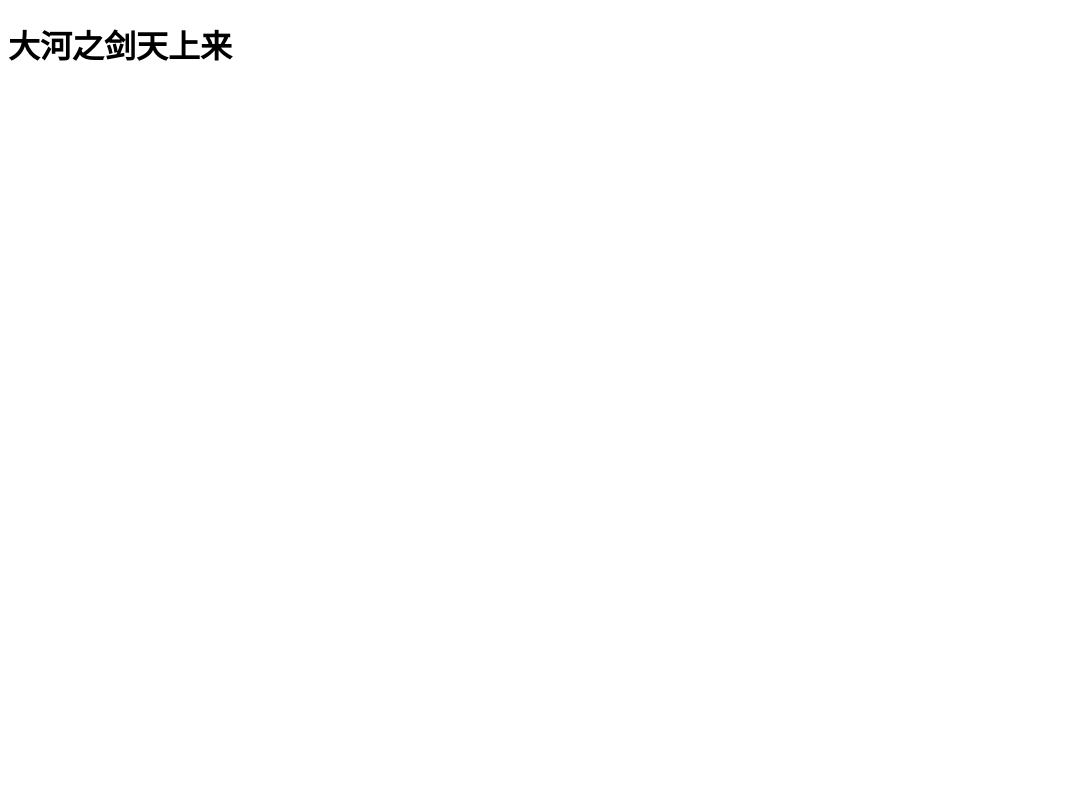
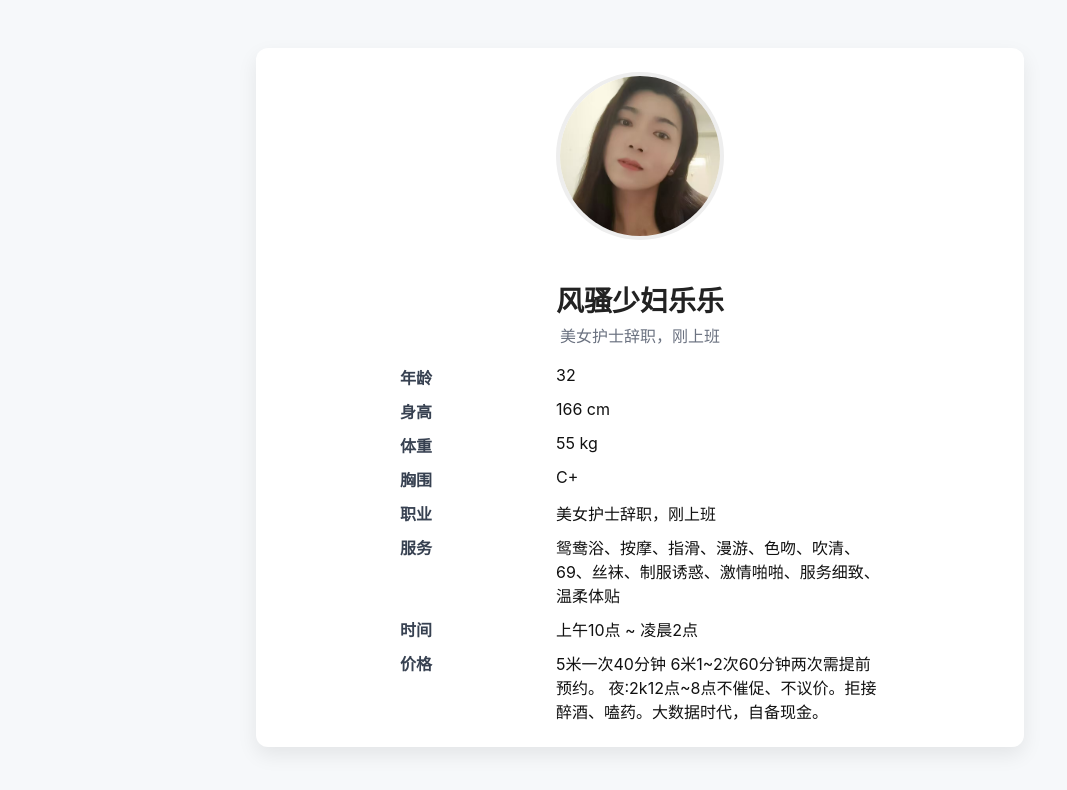
Before and after one commit to wwa89901-glitch/html-demo, a plain HTML site: page index.html in a window 1280 px wide. Shown: the whole page, without its empty margins (0-1067 px from the left). Drawn offline with Linux system fonts and the light colour scheme.

Commit message:
Update index.html
tests

```diff
--- a/index.html
+++ b/index.html
@@ -1,10 +1,83 @@
 <!doctype html>
-<html>
+<html lang="zh-CN">
 <head>
   <meta charset="utf-8">
-  <title>示例页面</title>
+  <title>个人简介 - 风骚少妇乐乐</title>
+  <meta name="viewport" content="width=device-width,initial-scale=1">
+  <style>
+    body {
+      font-family: -apple-system, BlinkMacSystemFont, "Segoe UI", Roboto, "Helvetica Neue", Arial;
+      background: #f6f8fa;
+      padding: 40px;
+      color: #222;
+    }
+    .card {
+      max-width: 720px;
+      margin: 0 auto;
+      background: white;
+      border-radius: 12px;
+      box-shadow: 0 8px 20px rgba(0,0,0,0.08);
+      padding: 24px;
+      text-align: center;
+    }
+    .avatar {
+      width: 160px;
+      height: 160px;
+      border-radius: 50%;
+      object-fit: cover;
+      border: 4px solid #eee;
+      margin-bottom: 16px;
+    }
+    h1 {
+      font-size: 28px;
+      margin-bottom: 4px;
+    }
+    .occupation {
+      color: #6b7280;
+      margin-bottom: 18px;
+    }
+    dl {
+      text-align: left;
+      display: grid;
+      grid-template-columns: 140px 1fr;
+      gap: 10px 16px;
+      margin: 0 auto;
+      max-width: 480px;
+      margin-top: 12px;
+    }
+    dt { font-weight: 600; color: #374151; }
+    dd { margin: 0; color: #111; }
+    .note {
+      margin-top: 16px;
+      padding: 12px;
+      background: #fff7ed;
+      border-left: 4px solid #f59e0b;
+      color: #92400e;
+      text-align: left;
+    }
+    .footer {
+      margin-top: 20px;
+      color: #6b7280;
+      font-size: 13px;
+    }
+  </style>
 </head>
 <body>
-  <h1>大河之剑天上来</h1>
+  <div class="card">
+    <img class="avatar" src="https://github.com/wwa89901-glitch/html-demo/blob/main/lele.jpg" alt="头像">
+    <h1>风骚少妇乐乐</h1>
+    <div class="occupation">美女护士辞职，刚上班</div>
+
+    <dl>
+      <dt>年龄</dt><dd>32</dd>
+      <dt>身高</dt><dd>166 cm</dd>
+      <dt>体重</dt><dd>55 kg</dd>
+      <dt>胸围</dt><dd>C+</dd>
+      <dt>职业</dt><dd>美女护士辞职，刚上班</dd>
+      <dt>服务</dt><dd>鸳鸯浴、按摩、指滑、漫游、色吻、吹清、69、丝袜、制服诱惑、激情啪啪、服务细致、温柔体贴</dd>
+      <dt>时间</dt><dd>上午10点 ~ 凌晨2点</dd>
+      <dt>价格</dt><dd>5米一次40分钟 6米1~2次60分钟两次需提前预约。 夜:2k12点~8点不催促、不议价。拒接醉酒、嗑药。大数据时代，自备现金。</dd>
+    </dl>
+  </div>
 </body>
 </html>
```
